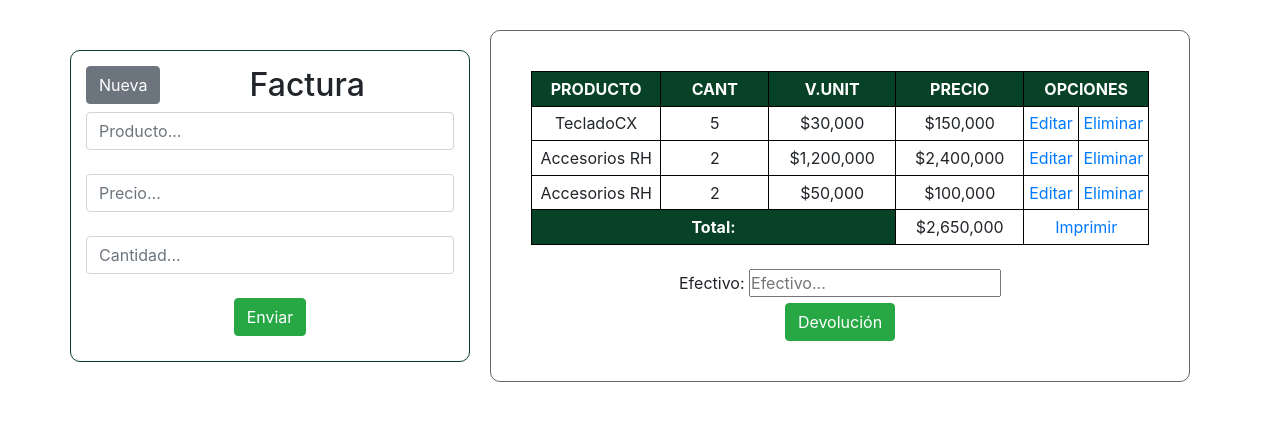
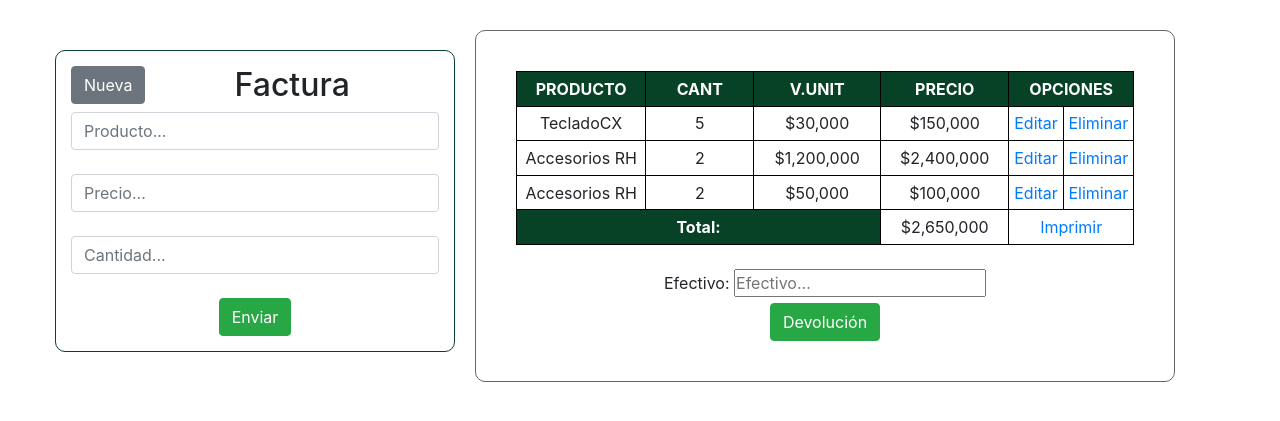
Before and after one commit to davidfores1/Factura-de-venta-en-PHP, a PHP site: page / in a window 1280 px wide. Shown: the top 421 px of the page. Run offline with PHP 8.4, Linux system fonts and the light colour scheme; data comes from the database, SQL or seed files in the repository.

Commit message:
Diseño4

```diff
--- a/index.php
+++ b/index.php
@@ -15,6 +15,9 @@
 <body>
   <div class="container">
     <div class="row">
+
+  <div class="row">
+    <div class=""col-md-4">
      <div id="formulario">
        <div>
          <form id="ini" action="Crud/nuevaFactura.php" method="POST">
@@ -39,6 +42,8 @@
                 </div>
             </form>
            </div>
+       </div>
+    </div>
 
 
     <?php
```
